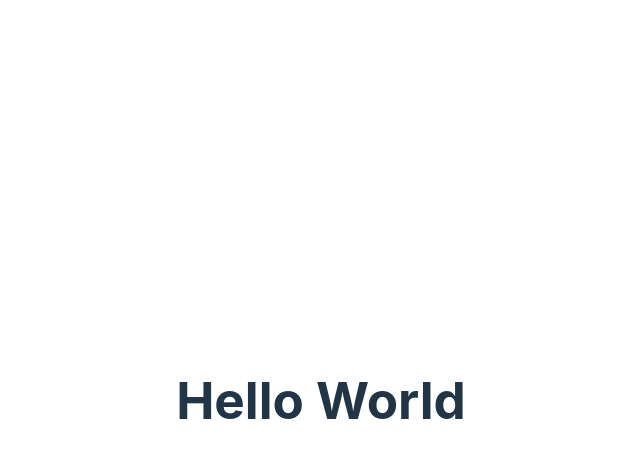
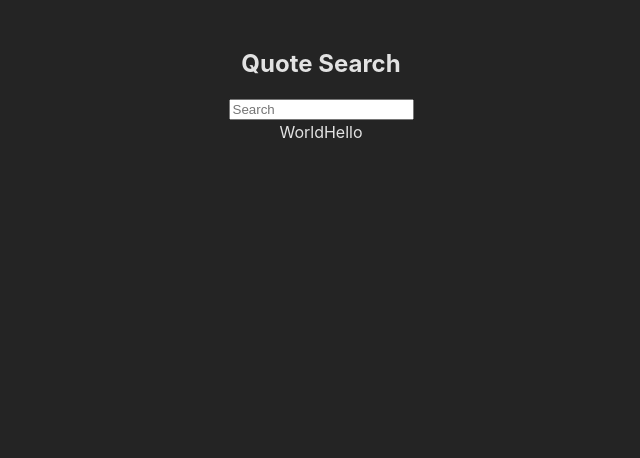
Before and after one commit to SweetBabyDave/Quote_Search, a React (Vite) app: page / in a window 1280 px wide. Shown: the top 458 px of the page, without its empty margins (319-959 px from the left). Built offline with nearby package versions, Linux system fonts and the light colour scheme; no server answers.

Commit message:
Just committing to be safe

```diff
--- a/src/App.tsx
+++ b/src/App.tsx
@@ -1,15 +1,10 @@
-import { useState } from 'react'
-import reactLogo from './assets/react.svg'
+import { QuotePage } from './pages/QuotePage';
 import './App.css'
 
-function App() {
-  const [count, setCount] = useState(0)
-
+export function App () {
   return (
     <div>
-      <h1> Hello World </h1>
+      <QuotePage />
     </div>
-  )
+  );
 }
-
-export default App
--- /dev/null
+++ b/src/components/Quote.tsx
@@ -0,0 +1,13 @@
+interface QuoteProps {
+    author: string;
+    content: string;
+}
+
+export function Quote({author, content}: QuoteProps) {
+    return (
+        <div>
+            {content}
+            {author}
+        </div>
+    );
+}
--- /dev/null
+++ b/src/components/SearchBar.tsx
@@ -0,0 +1,12 @@
+import { useState } from "react";
+
+export function SearchBar() {
+    const [search, setSearch] = useState("");
+    return (
+        <div>
+            <label>
+                <input type="text" placeholder="Search"/>
+            </label>
+        </div>
+    );
+}
--- a/src/index.css
+++ b/src/index.css
@@ -15,56 +15,15 @@
   -webkit-text-size-adjust: 100%;
 }
 
-a {
-  font-weight: 500;
-  color: #646cff;
-  text-decoration: inherit;
-}
-a:hover {
-  color: #535bf2;
+* {
+  box-sizing: border-box;
 }
 
 body {
   margin: 0;
-  display: flex;
-  place-items: center;
-  min-width: 320px;
-  min-height: 100vh;
+  height: 100vh;
 }
 
-h1 {
-  font-size: 3.2em;
-  line-height: 1.1;
+#root {
+  height: 100%;
 }
-
-button {
-  border-radius: 8px;
-  border: 1px solid transparent;
-  padding: 0.6em 1.2em;
-  font-size: 1em;
-  font-weight: 500;
-  font-family: inherit;
-  background-color: #1a1a1a;
-  cursor: pointer;
-  transition: border-color 0.25s;
-}
-button:hover {
-  border-color: #646cff;
-}
-button:focus,
-button:focus-visible {
-  outline: 4px auto -webkit-focus-ring-color;
-}
-
-@media (prefers-color-scheme: light) {
-  :root {
-    color: #213547;
-    background-color: #ffffff;
-  }
-  a:hover {
-    color: #747bff;
-  }
-  button {
-    background-color: #f9f9f9;
-  }
-}
--- a/src/main.tsx
+++ b/src/main.tsx
@@ -1,6 +1,6 @@
 import React from 'react'
 import ReactDOM from 'react-dom/client'
-import App from './App'
+import { App } from './App'
 import './index.css'
 
 ReactDOM.createRoot(document.getElementById('root') as HTMLElement).render(
--- /dev/null
+++ b/src/pages/QuotePage.tsx
@@ -0,0 +1,28 @@
+import { Quote } from "../components/Quote";
+import { SearchBar } from "../components/SearchBar";
+import { useEffect, useState } from "react";
+
+export function QuotePage() {
+    const [author, setAuthor] = useState("");
+    const [content, setContent] = useState("");
+    const [randomQuote, setRandomQuote] = useState<typeof Quote | null>(null);
+
+    async function loadQuote() {
+        const result = await fetch("https://usu-quotes-mimic.vercel.app/api/random");
+        const quote = await result.json();
+        console.log(await result.json());
+
+    }
+
+    useEffect(() => {
+        loadQuote();
+    }, []);
+
+    return (
+        <div>
+            <h2>Quote Search</h2>
+            <SearchBar />
+            <Quote author="Hello" content="World"/>
+        </div>
+    );
+}
```
Also changed, not shown: vite.config.ts.timestamp-1674693841826.mjs (added, +10 -0 lines).
